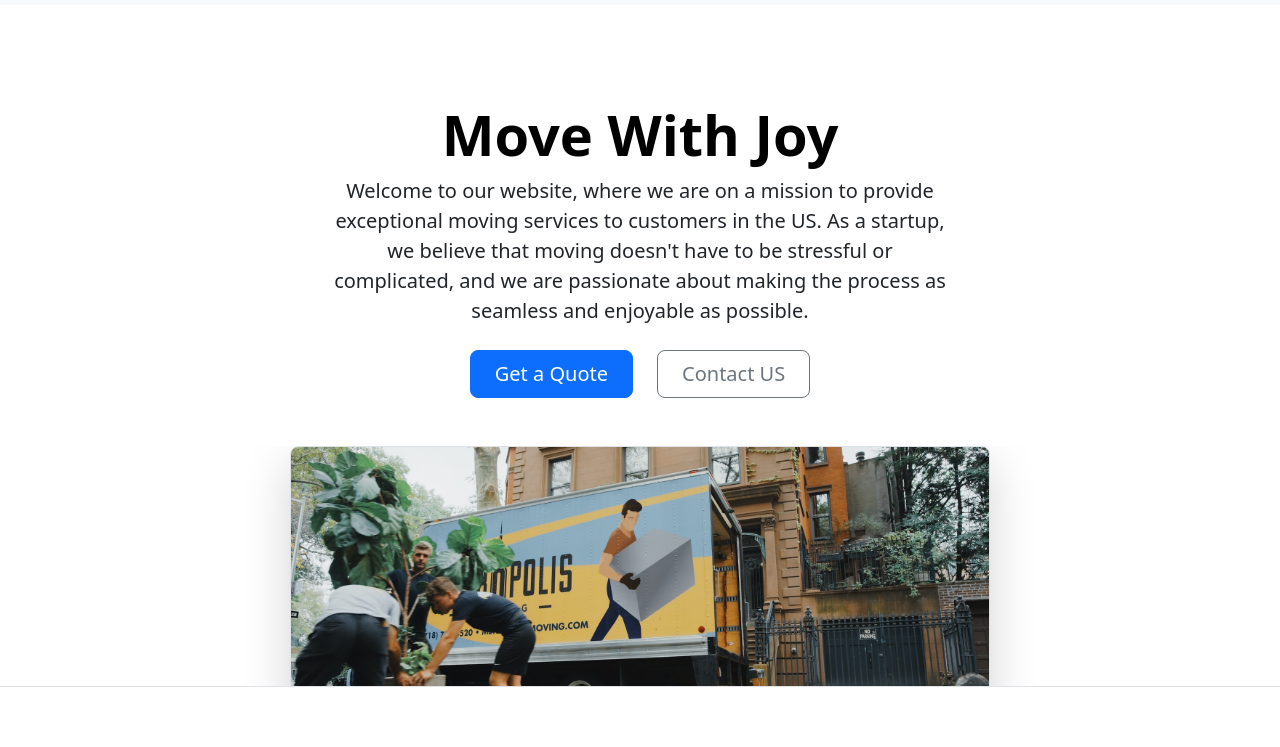
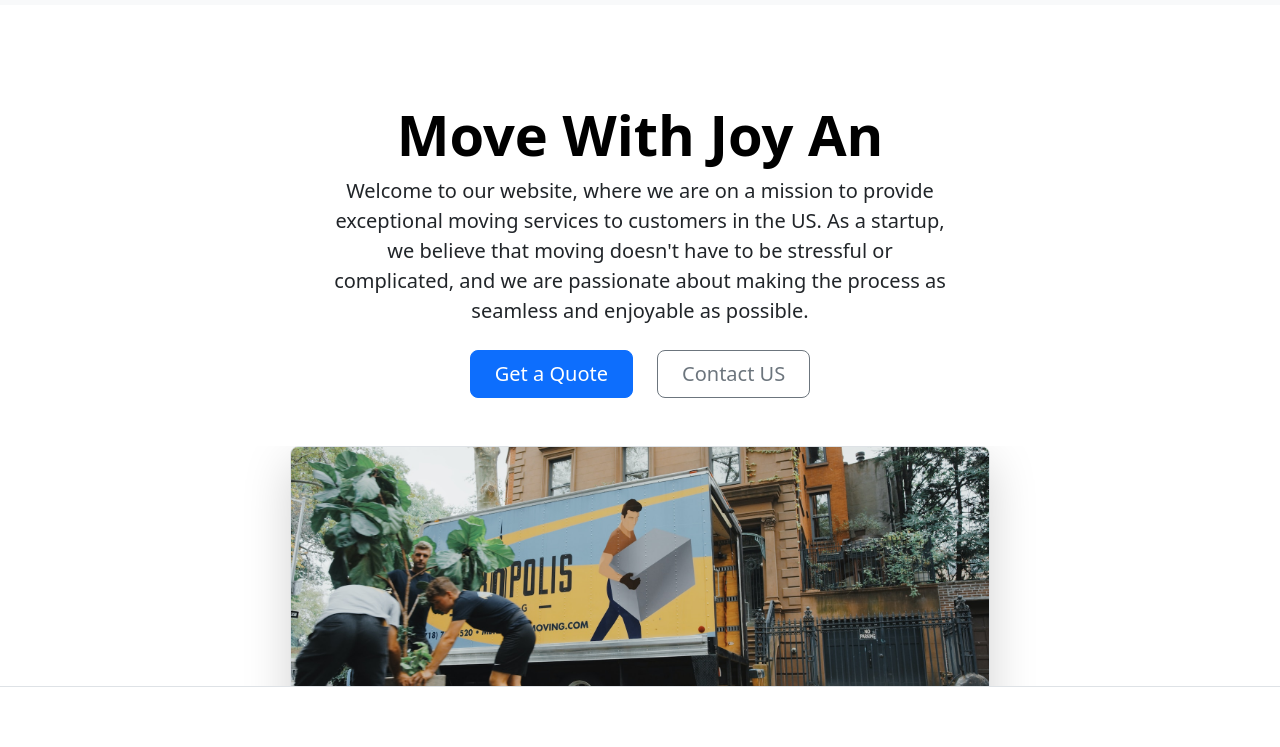
Before and after one commit to D-Luffy-36/Move-With-Joy, a plain HTML site: page index.html in a window 1280 px wide. Shown: the part 53-800 px from the top of the page. Drawn offline with nearby package versions, Linux system fonts and the light colour scheme.

Commit message:
Update index.html

```diff
--- a/index.html
+++ b/index.html
@@ -73,7 +73,7 @@
     </nav>
 
     <div class="px-4 pt-5 my-5 text-center border-bottom">
-      <h1 class="display-4 fw-bold text-body-emphasis">Move With Joy</h1>
+      <h1 class="display-4 fw-bold text-body-emphasis">Move With Joy An</h1>
       <div class="col-lg-6 mx-auto">
         <p class="lead mb-4">
           Welcome to our website, where we are on a mission to provide
```
